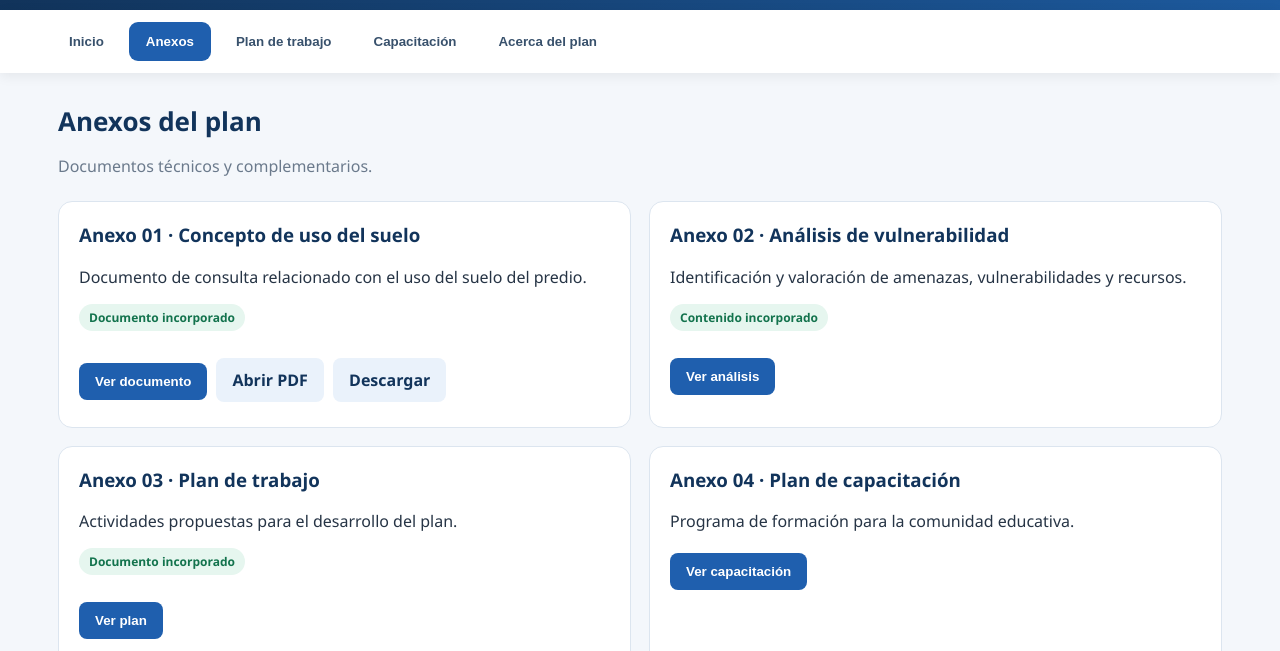
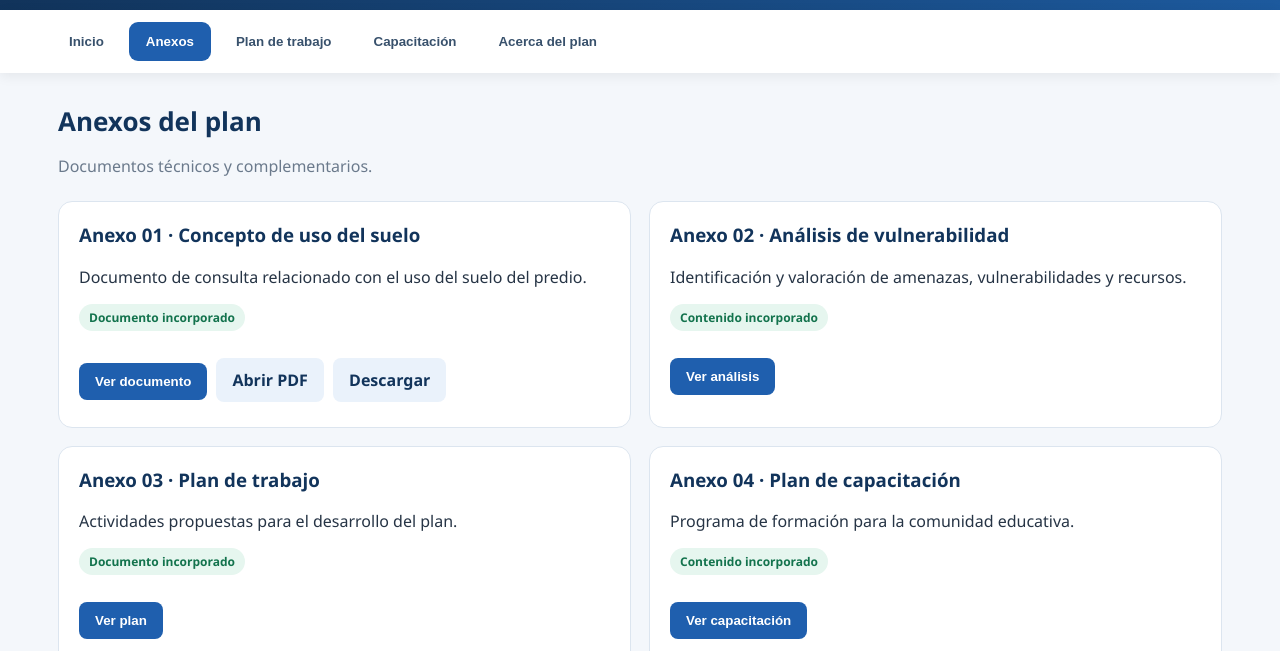
Before and after one commit to Riks1Manag/colegio-nueva-esperanza-emergencias, a plain HTML site: page index.html in a window 1280 px wide. Both pictures are taken after a click on the button "Anexos". Shown: the part 149-800 px from the top of the page. Drawn offline with Linux system fonts and the light colour scheme.

Commit message:
Update index.html

```diff
--- a/index.html
+++ b/index.html
@@ -625,6 +625,8 @@ footer p { margin: 5px; opacity: .9; }
     <div class="annex-card">
       <h3>Anexo 04 · Plan de capacitación</h3>
       <p>Programa de formación para la comunidad educativa.</p>
+     <span class="tag done">Contenido incorporado</span>
+     <br><br>
       <button class="btn" onclick="showView('capacitacion',null)">Ver capacitación</button>
     </div>
 
```
